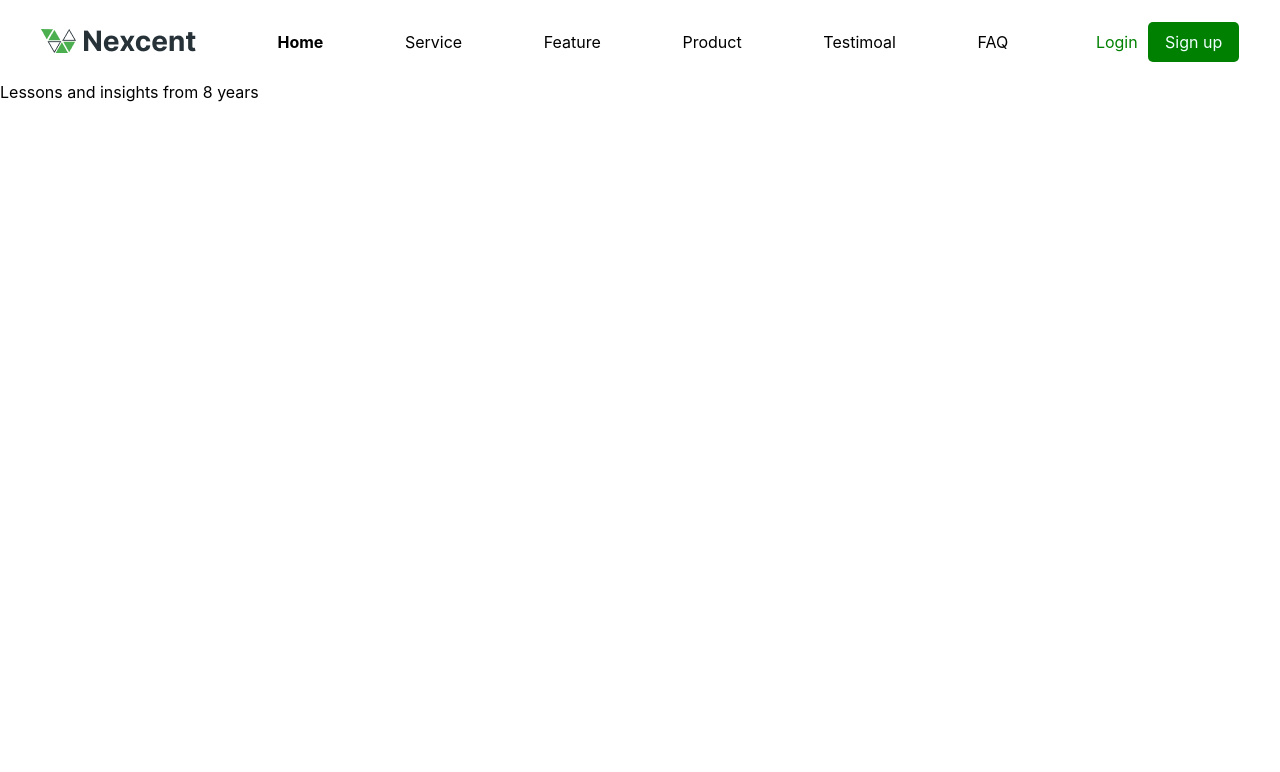
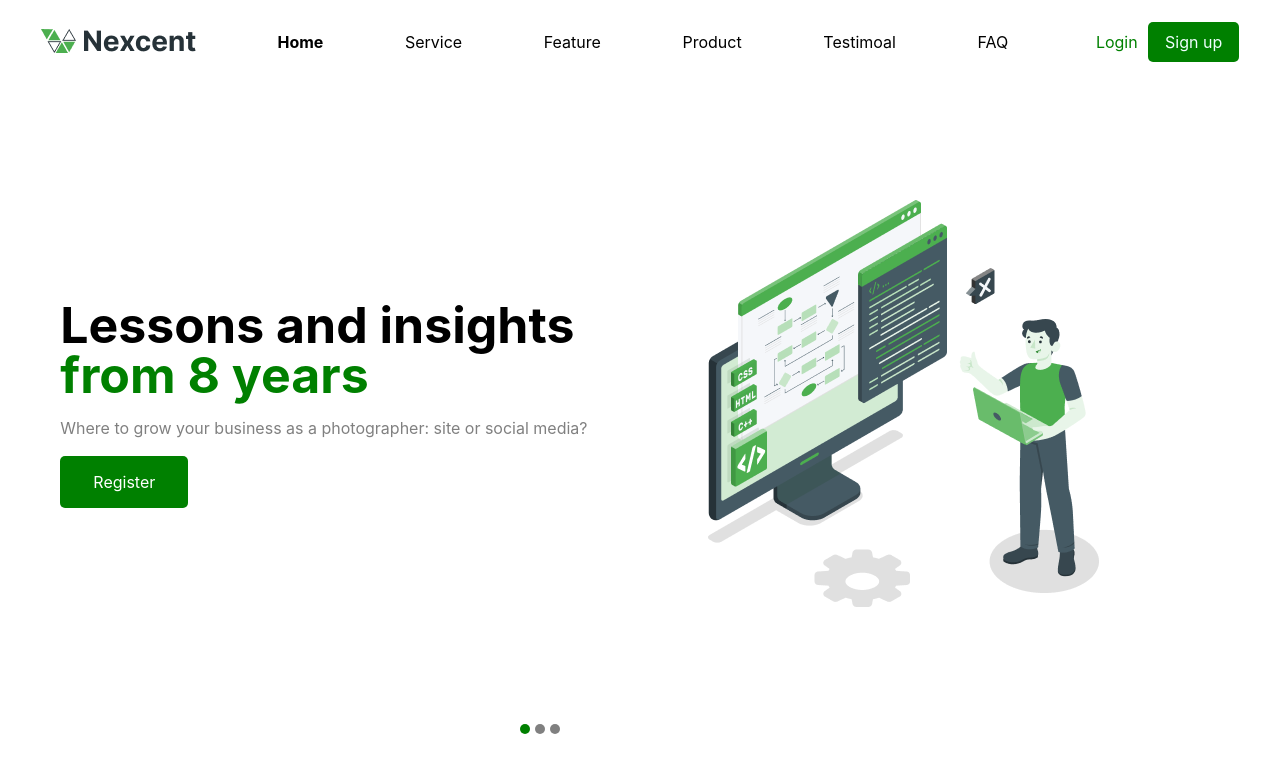
Before and after one commit to alexdonets013-wq/Amogus, a plain HTML site: page index.html in a window 1280 px wide. Drawn offline with Linux system fonts and the light colour scheme.

Commit message:
added new features

```diff
--- a/index.html
+++ b/index.html
@@ -27,10 +27,25 @@
         </div>
     </div>
 
-    <div>
-        <div class="text">Lessons and insights from 8 years</div>
-        <div class="minibobik"></div>
+    <div class="bigbigbob">
+        <div class="bigbob">
+            <div class="text">Lessons and insights</div>
+            <div class="text-2">from 8 years</div>
+            <div class="minibobik">Where to grow your business as a photographer: site or social media?</div>
+            <button class="register">Register</button>
+        </div>
+
+        <div class="img">
+            <img src="images/Illustration.png" alt="">
+        </div>
+        <div class="circles">
+            <div class="green"></div>
+            <div class="grey1"></div>
+            <div class="grey2"></div>
+        </div>
     </div>
+
+
 
 
 
--- a/style.css
+++ b/style.css
@@ -39,4 +39,69 @@ html {
 }
 
 
-.text
+.text {
+    font-size: 50px;
+     font-weight: bold
+}
+
+.text-2 {
+    color: green;
+    font-size: 50px;
+    font-weight: bold;
+}
+
+.bigbob {
+
+
+}
+
+.minibobik {
+    color: grey;
+    margin-top: 20px;
+}
+
+.register {
+    color: white;
+    background-color: green;
+    border-radius: 5px;
+    border: none;
+    cursor: pointer;
+    width: 128px;
+    height: 52px;
+    margin-top: 20px;
+}
+
+.bigbigbob {
+    display: flex;
+    align-items: center;
+    justify-content: space-around;
+    height: 80vh;
+}
+
+
+.green {
+    background-color: green;
+    width: 10px;
+    height: 10px;
+    border-radius: 100%;
+    margin-top: 650px;
+  margin-left: -700px;
+}
+
+.grey1 {
+    background-color: grey;
+    width: 10px;
+    height: 10px;
+    border-radius: 100%;
+   margin-top: -10px;
+    margin-left: -685px;
+}
+
+.grey2 {
+    background-color: grey;
+    width: 10px;
+    height: 10px;
+    border-radius: 100%;
+   margin-top: -10px;
+    margin-left: -670px;
+}
```
Also changed, not shown: images/Illustration.png (added).
